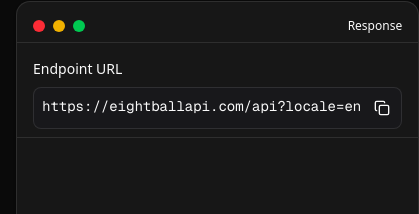
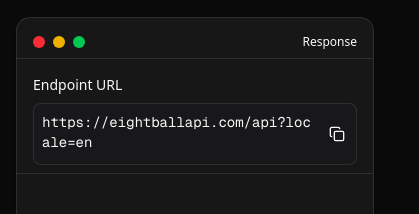
Before and after one commit to jacobschwantes/eight-ball-api, a Next.js app: page /playground in a window 390 px wide. Shown: the part 630-844 px from the top of the page, 419 px wide, since content can reach past the window. Built offline with nearby package versions, Linux system fonts and the light colour scheme.

Commit message:
fix: response block overflowing screen

```diff
--- a/components/playground/playground.tsx
+++ b/components/playground/playground.tsx
@@ -491,8 +491,8 @@ export function Playground() {
 										Endpoint URL
 									</label>
 									<div className="relative mt-1">
-										<div className="w-full rounded-md bg-slate-50 dark:bg-zinc-900 border p-2 text-sm font-mono overflow-hidden whitespace-nowrap text-ellipsis pr-10">
-											<div className="overflow-x-auto max-w-full pb-1">
+										<div className="w-full rounded-md bg-slate-50 dark:bg-zinc-900 border p-2 text-sm font-mono overflow-hidden text-ellipsis pr-10">
+											<div className="overflow-x-auto max-w-full pb-1 whitespace-pre-wrap break-all sm:break-normal sm:whitespace-nowrap">
 												{getFullEndpointUrl()}
 											</div>
 										</div>
@@ -525,7 +525,7 @@ export function Playground() {
 															).toLocaleTimeString()}
 														</div>
 													</div>
-													<div className="grid grid-cols-2 gap-x-4 gap-y-1">
+													<div className="grid grid-cols-1 sm:grid-cols-2 gap-x-4 gap-y-1">
 														<div className="text-muted-foreground">Status:</div>
 														<div
 															className={`${
@@ -553,10 +553,10 @@ export function Playground() {
 												</div>
 											) : (
 												<div className="overflow-hidden rounded text-sm">
-													<pre className="language-json max-h-[400px] overflow-y-auto">
+													<pre className="language-json max-h-[400px] overflow-y-auto overflow-x-auto">
 														<code
 															ref={jsonResponseRef}
-															className="language-json"
+															className="language-json whitespace-pre-wrap break-all sm:break-normal sm:whitespace-pre"
 														>
 															{JSON.stringify(
 																response.plainText
```
